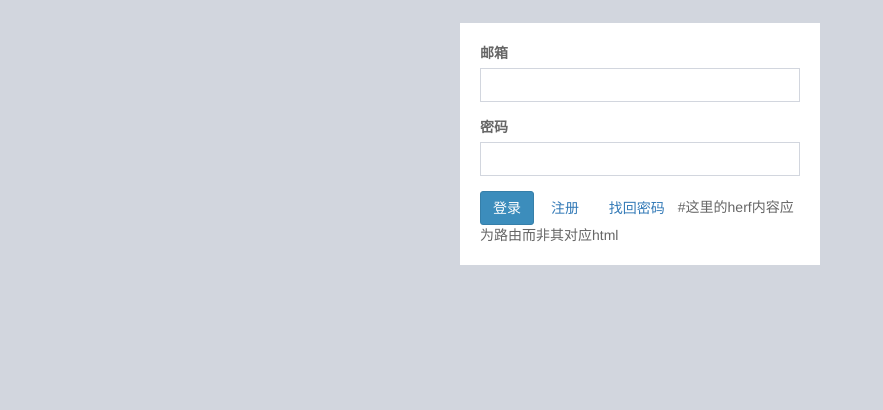
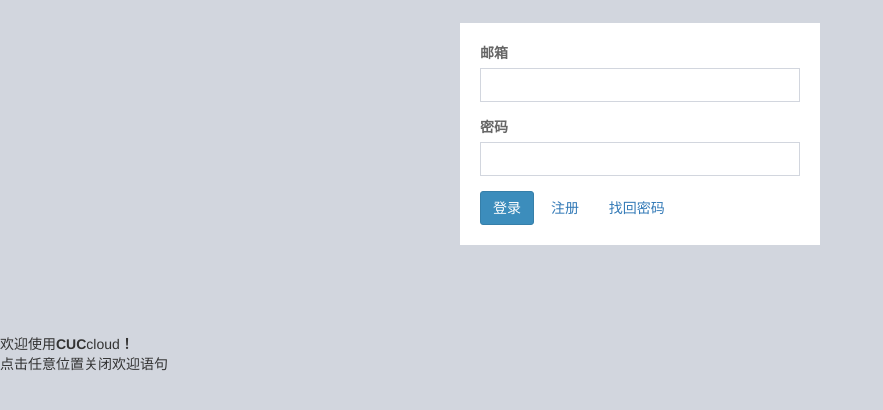
Before and after one commit to kalumasan/Cryptography_Practice, a Flask app: page /auth/login in a window 1280 px wide. Shown: the part 142-552 px from the top of the page, without its empty margins (0-883 px from the left). Run offline with Flask 3, Linux system fonts and the light colour scheme; parts of the project's set-up code (start-up, migrations or seed data) failed here and were passed over; some libraries are stand-ins or nearby versions; some web fonts are replaced.

Commit message:
更新login.html，加入欢迎窗口模块
更新login.html，加入欢迎窗口模块

```diff
--- a/example/app/templates/auth/login.html
+++ b/example/app/templates/auth/login.html
@@ -1,5 +1,9 @@
 {% extends "adminlte/base_without_nav.html" %}
 {% block title %}登录{% endblock %}
+{% block styles %}
+{{super()}}
+<link href="/static/css/typewriter.css" rel="stylesheet" type="text/css" />
+{% endblock %}
 {% block description %}请登录您的账户!{% endblock %}
 {% block bodytag %}login-page{% endblock %}
 
@@ -35,9 +39,29 @@
 
             <input class="btn btn-primary" type="submit" value="登录">
             <input class="btn btn-link" type="button" onclick='location.href=("register")' value="注册">
-            <input class="btn btn-link" type="button" onclick='location.href=("/forgot/sendemail")' value="找回密码">#这里的herf内容应为路由而非其对应html
+            <input class="btn btn-link" type="button" onclick='location.href=("/forgot/sendemail")' value="找回密码">
+            {# 这里的herf内容应为路由而非其对应html #}
         </form>
     </div>
 </div>
 
+<div class="typewriter-container">
+    <div class="typed-out">欢迎使用<strong>CUC</strong>cloud<strong>！</strong></div>
+    <div class="tips">点击任意位置关闭欢迎语句</div>
+  </div>
+  <script> // 获取文本容器元素
+  var typedOut = document.querySelector(".typed-out"); // 监听用户点击事件
+  var Border = document.querySelector(".typewriter-container");
+  var Tooltip = document.querySelector(".tips");
+  document.addEventListener("click", function() {
+      // 停止打字机动画
+      typedOut.style.animation = "none";
+      Border.style.animation = "none";
+      Tooltip.style.animation = "none";
+      // 隐藏文本容器
+      typedOut.style.display = "none";
+      Border.style.display = "none";
+      Tooltip.style.display = "none";});
+      </script>
+
 {% endblock  %}
```
